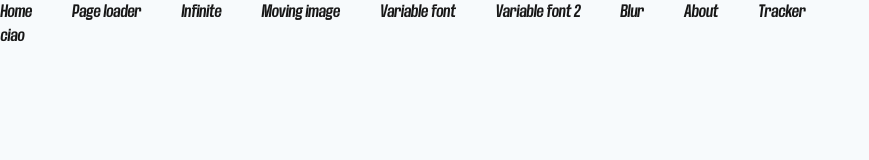
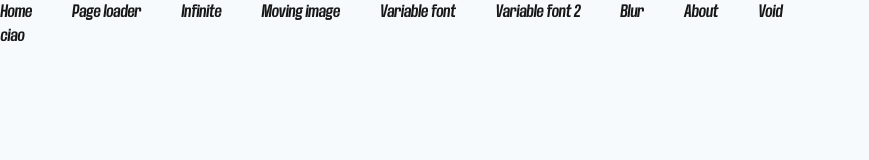
Before and after one commit to jac-marc/ai-coded-interactions, a Next.js app: page /about in a window 1280 px wide. Shown: the top 160 px of the page, without its empty margins (0-869 px from the left). Built offline with nearby package versions, Linux system fonts and the light colour scheme.

Commit message:
added Endless void explo

```diff
--- a/app/navigation.js
+++ b/app/navigation.js
@@ -11,7 +11,7 @@ const Navbar = () => {
             <Link className="pr-10" href="/var-font-2">Variable font 2</Link>
             <Link className="pr-10" href="/blur-font">Blur</Link>
             <Link className="pr-10" href="/about">About</Link>
-            <Link className="pr-10" href="/tracker">Tracker</Link>
+            <Link className="pr-10" href="/endless-void">Void</Link>
         </nav>
     );
 }
```
